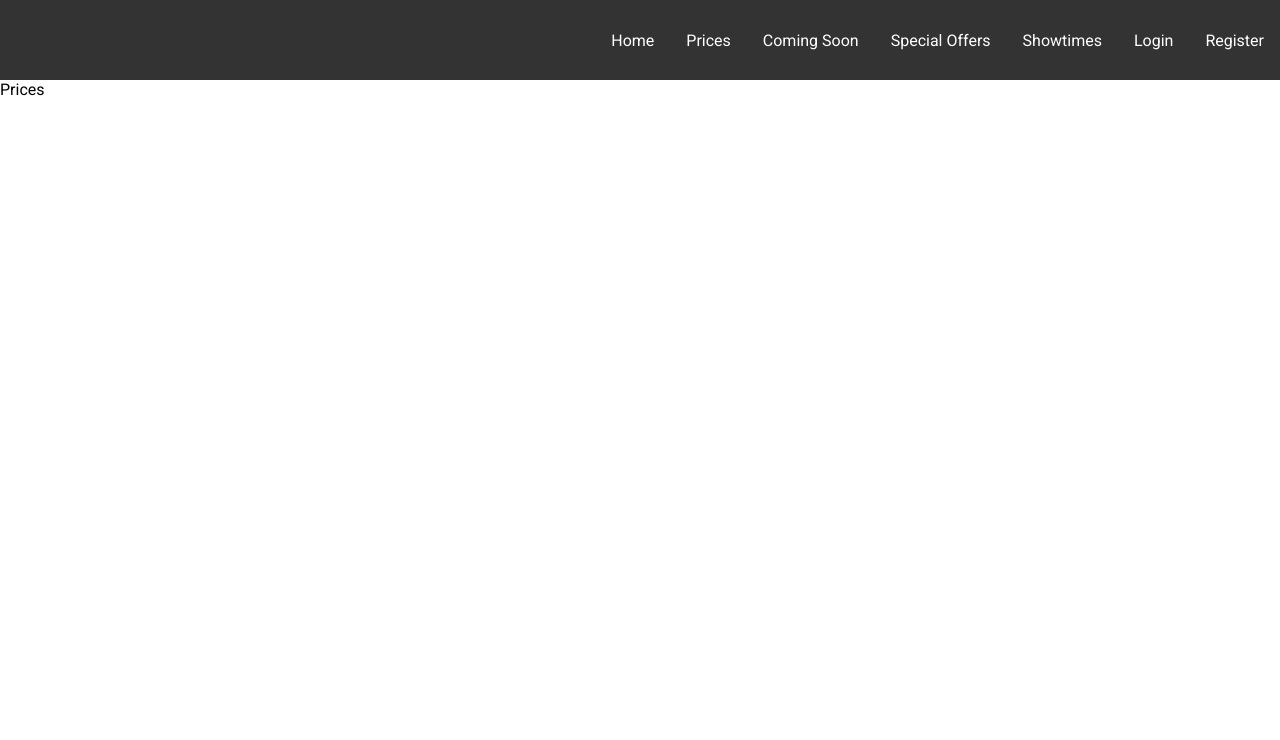
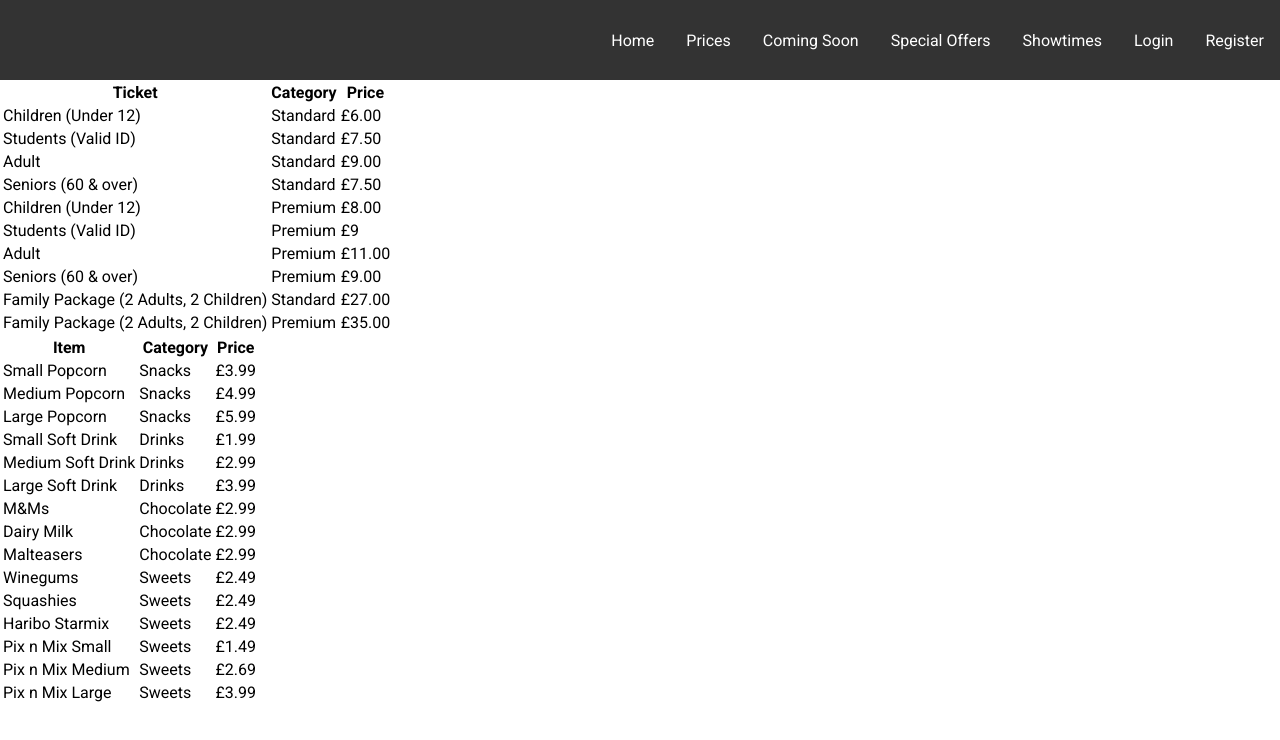
Before and after one commit to brolly301/Movie-Application, a React (Create React App) app in the folder client/: page /prices in a window 1280 px wide. Shown: the top 740 px of the page. Built offline with nearby package versions, Linux system fonts and the light colour scheme; no server answers.

Commit message:
Add carousel component for coming soon and now showing movies

```diff
--- a/client/package.json
+++ b/client/package.json
@@ -3,6 +3,7 @@
   "version": "0.1.0",
   "private": true,
   "dependencies": {
+    "@splidejs/react-splide": "^0.7.12",
     "@testing-library/jest-dom": "^5.16.5",
     "@testing-library/react": "^13.4.0",
     "@testing-library/user-event": "^13.5.0",
--- /dev/null
+++ b/client/src/CSS/HomePage/MovieCarousel.css
@@ -0,0 +1,5 @@
+.movie-carousel-container {
+  margin: 0 auto;
+  height: 20px;
+  background-color: aqua;
+}
--- /dev/null
+++ b/client/src/components/HomePage/MovieCarousel.js
@@ -0,0 +1,61 @@
+import { Splide, SplideSlide } from "@splidejs/react-splide";
+import "@splidejs/react-splide/css";
+import "../../CSS/HomePage/MovieCarousel.css";
+
+export default function MovieCarousel({ movies }) {
+  return (
+    <div className="movie-carousel-container">
+      <Splide
+        options={{
+          rewind: true,
+          perMove: 1,
+          width: 1200,
+          height: 500,
+          perPage: 5,
+          gap: "320px",
+          autoplay: true,
+          interval: 5000,
+        }}>
+        <SplideSlide>
+          <img src={movies[0]?.poster} alt="" />
+        </SplideSlide>
+        <SplideSlide>
+          <img src={movies[1]?.poster} alt="" />
+        </SplideSlide>
+        <SplideSlide>
+          <img src={movies[2]?.poster} alt="" />
+        </SplideSlide>
+        <SplideSlide>
+          <img src={movies[3]?.poster} alt="" />
+        </SplideSlide>
+        <SplideSlide>
+          <img src={movies[4]?.poster} alt="" />
+        </SplideSlide>
+        <SplideSlide>
+          <img src={movies[5]?.poster} alt="" />
+        </SplideSlide>
+        <SplideSlide>
+          <img src={movies[6]?.poster} />
+        </SplideSlide>
+        <SplideSlide>
+          <img src={movies[7]?.poster} />
+        </SplideSlide>
+        <SplideSlide>
+          <img src={movies[8]?.poster} />
+        </SplideSlide>
+        <SplideSlide>
+          <img src={movies[9]?.poster} />
+        </SplideSlide>
+        <SplideSlide>
+          <img src={movies[10]?.poster} />
+        </SplideSlide>
+        <SplideSlide>
+          <img src={movies[11]?.poster} />
+        </SplideSlide>
+        <SplideSlide>
+          <img src={movies[12]?.poster} />
+        </SplideSlide>
+      </Splide>
+    </div>
+  );
+}
--- /dev/null
+++ b/client/src/components/PricesPage/FoodPriceTable.js
@@ -0,0 +1,88 @@
+export default function FoodPriceTable() {
+  return (
+    <div>
+      <table>
+        <tr>
+          <th>Item</th>
+          <th>Category</th>
+          <th>Price</th>
+        </tr>
+        <tr>
+          <td>Small Popcorn</td>
+          <td>Snacks</td>
+          <td>£3.99</td>
+        </tr>
+        <tr>
+          <td>Medium Popcorn</td>
+          <td>Snacks</td>
+          <td>£4.99</td>
+        </tr>
+        <tr>
+          <td>Large Popcorn</td>
+          <td>Snacks</td>
+          <td>£5.99</td>
+        </tr>
+        <tr>
+          <td>Small Soft Drink</td>
+          <td>Drinks</td>
+          <td>£1.99</td>
+        </tr>
+        <tr>
+          <td>Medium Soft Drink</td>
+          <td>Drinks</td>
+          <td>£2.99</td>
+        </tr>
+        <tr>
+          <td>Large Soft Drink</td>
+          <td>Drinks</td>
+          <td>£3.99</td>
+        </tr>
+        <tr>
+          <td>M&Ms</td>
+          <td>Chocolate</td>
+          <td>£2.99</td>
+        </tr>
+        <tr>
+          <td>Dairy Milk</td>
+          <td>Chocolate</td>
+          <td>£2.99</td>
+        </tr>
+        <tr>
+          <td>Malteasers</td>
+          <td>Chocolate</td>
+          <td>£2.99</td>
+        </tr>
+        <tr>
+          <td>Winegums</td>
+          <td>Sweets</td>
+          <td>£2.49</td>
+        </tr>
+        <tr>
+          <td>Squashies</td>
+          <td>Sweets</td>
+          <td>£2.49</td>
+        </tr>
+        <tr>
+          <td>Haribo Starmix</td>
+          <td>Sweets</td>
+          <td>£2.49</td>
+        </tr>
+        <tr>
+          <td>Pix n Mix Small</td>
+          <td>Sweets</td>
+          <td>£1.49</td>
+        </tr>
+        <tr>
+          <td>Pix n Mix Medium</td>
+          <td>Sweets</td>
+          <td>£2.69</td>
+        </tr>
+        <tr>
+          <td>Pix n Mix Large</td>
+          <td>Sweets</td>
+          <td>£3.99</td>
+        </tr>
+      </table>
+    </div>
+  );
+}
--- /dev/null
+++ b/client/src/components/PricesPage/TicketPriceTable.js
@@ -0,0 +1,63 @@
+export default function TicketPriceTable() {
+  return (
+    <div>
+      <table>
+        <tr>
+          <th>Ticket</th>
+          <th>Category</th>
+          <th>Price</th>
+        </tr>
+        <tr>
+          <td>Children (Under 12)</td>
+          <td>Standard</td>
+          <td>£6.00</td>
+        </tr>
+        <tr>
+          <td>Students (Valid ID)</td>
+          <td>Standard</td>
+          <td>£7.50</td>
+        </tr>
+        <tr>
+          <td>Adult</td>
+          <td>Standard</td>
+          <td>£9.00</td>
+        </tr>
+        <tr>
+          <td>Seniors (60 & over)</td>
+          <td>Standard</td>
+          <td>£7.50</td>
+        </tr>
+        <tr>
+          <td>Children (Under 12)</td>
+          <td>Premium</td>
+          <td>£8.00</td>
+        </tr>
+        <tr>
+          <td>Students (Valid ID)</td>
+          <td>Premium</td>
+          <td>£9</td>
+        </tr>
+        <tr>
+          <td>Adult</td>
+          <td>Premium</td>
+          <td>£11.00</td>
+        </tr>
+        <tr>
+          <td>Seniors (60 & over)</td>
+          <td>Premium</td>
+          <td>£9.00</td>
+        </tr>
+        <tr>
+          <td>Family Package (2 Adults, 2 Children)</td>
+          <td>Standard</td>
+          <td>£27.00</td>
+        </tr>
+        <tr>
+          <td>Family Package (2 Adults, 2 Children)</td>
+          <td>Premium</td>
+          <td>£35.00</td>
+        </tr>
+      </table>
+    </div>
+  );
+}
--- a/client/src/pages/HomePage.js
+++ b/client/src/pages/HomePage.js
@@ -1,9 +1,15 @@
+import MovieCarousel from "../components/HomePage/MovieCarousel";
 import MovieSearch from "../components/HomePage/MovieSearch";
+import useMovieContext from "../hooks/useMovieContext";
 
 export default function HomePage() {
+  const { movies, comingSoon } = useMovieContext();
+
   return (
     <div>
       <MovieSearch />
+      <MovieCarousel movies={movies} />
+      <MovieCarousel movies={comingSoon} />
     </div>
   );
 }
--- a/client/src/pages/PricesPage.js
+++ b/client/src/pages/PricesPage.js
@@ -1,3 +1,11 @@
+import FoodPriceTable from "../components/PricesPage/FoodPriceTable";
+import TicketPriceTable from "../components/PricesPage/TicketPriceTable";
+
 export default function PricesPage() {
-  return <div>Prices</div>;
+  return (
+    <div>
+      <TicketPriceTable />
+      <FoodPriceTable />
+    </div>
+  );
 }
```
Also changed, not shown: 1 other file (tests, documents, lock files or other folders).
